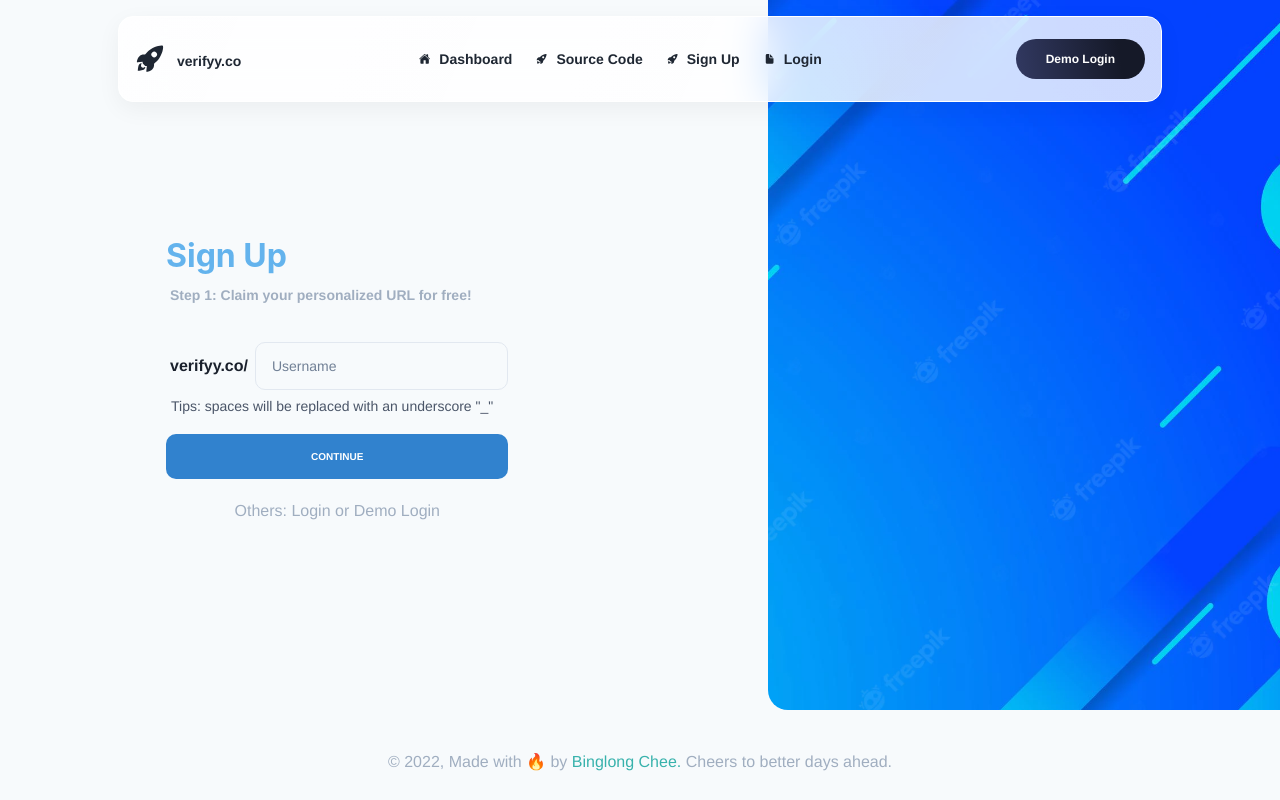
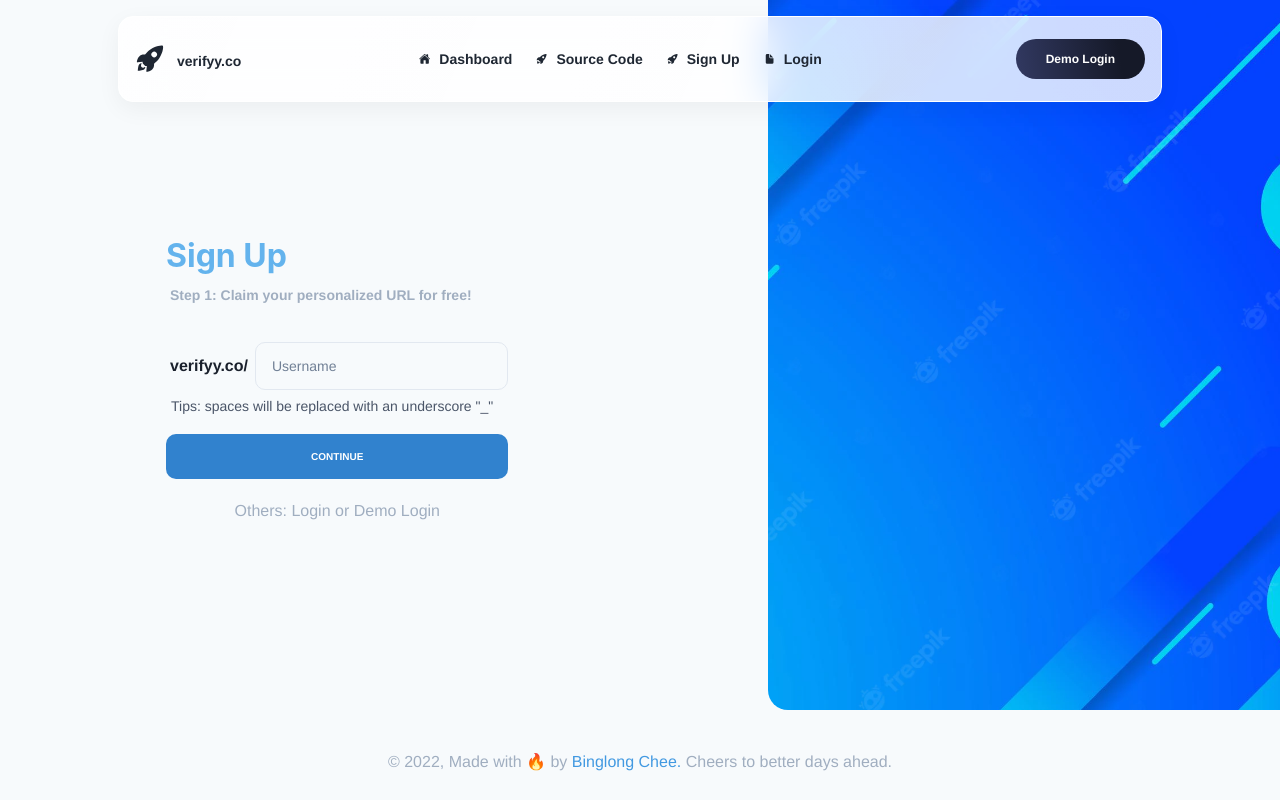
Before and after one commit to binglong2206/verifyy-cra, a React (Create React App) app: page / in a window 1280 px wide. Built offline with nearby package versions, Linux system fonts and the light colour scheme.

Commit message:
update footer color

```diff
--- a/src/components/Footer.jsx
+++ b/src/components/Footer.jsx
@@ -30,7 +30,7 @@ export default function Footer(props) {
         <Text as="span">Made with 🔥 by </Text>
         <Link
           // color={linkTeal}
-          color="teal.400"
+          color="blue.400"
           href="google.com"
           target="_blank"
         > Binglong Chee.
```
